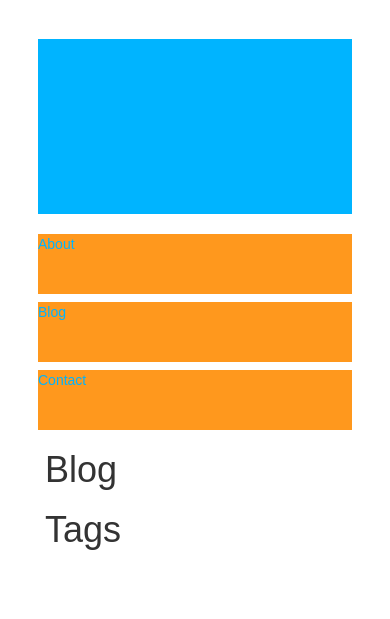
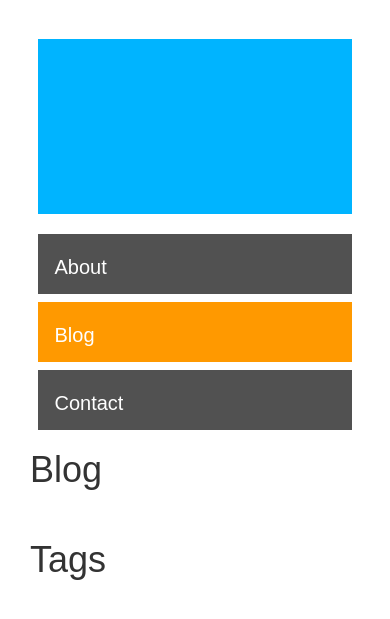
Before and after one commit to d16r/dustinshahidehpour.com, a Flask app: page /blog/ in a window 390 px wide. Shown: the top 619 px of the page. Run offline with Flask 2, Linux system fonts and the light colour scheme; some libraries are stand-ins or nearby versions; some web fonts are replaced.

Commit message:
Sidebar now highlights to the correct color.. Beginning to setup the contact colors.

```diff
--- a/app/static/css/style.css
+++ b/app/static/css/style.css
@@ -4,27 +4,24 @@
     margin: 8px 8px 20px 8px;
 }
 
-.box {
-    background-color: #FF981D;
-    min-height: 60px;
+.box{
+    background-color: rgb(81,81,81);
+    height: 60px;
     margin: 8px;
+    display: block;
+    padding-top: 19px;
+    padding-left: 5%;
+    font-size: 20px;
+    color: white;
 }
 
-.box > a {
-    display: block;
-    height: 60px;
-    width: 100%;
-}
-
-.box > a:hover {
-    background-color: rgb(81,81,81);
+.box:hover {
+    background-color: rgb(255,153,0);
     color: white;
     transition: background-color .7s ease;
     -o-transition: background-color .7s ease;
     -webkit-transition: background-color .7s ease;
     -moz-transition: background-color .7s ease;
-    -webkit-transform: background-color .7s ease;
-    transform: background-color .7s ease;
 }
 
 .container {
@@ -35,8 +32,8 @@
     text-decoration: none;
 }
 
-.container a {
-    color: rgb(0,180,255);
+.content {
+    text-align: center;
 }
 
 .grey {
@@ -48,6 +45,7 @@
     padding-bottom: 5px;
 }
 
-.post {
-    margin: 1px;
+#selected {
+    color:white;
+    background-color: rgb(255,153,0);
 }
--- a/app/templates/layouts/_base.html
+++ b/app/templates/layouts/_base.html
@@ -13,6 +13,8 @@
         <link rel="stylesheet" media="screen" href="/static/css/style.css">
 
         <link href="//netdna.bootstrapcdn.com/twitter-bootstrap/2.3.2/css/bootstrap-combined.no-icons.min.css" rel="stylesheet">
+        {% block head %}
+        {% endblock %}
 
         <link href='http://fonts.googleapis.com/css?family=Droid+Sans:400,700' rel='stylesheet' type='text/css'>
         <title>Dustin Shahidehpour</title>
@@ -23,9 +25,11 @@
       <div class="container middle">
         <div class="col-md-4">
             <div class="big-box"></div>
-            <div class="box"><a href="/">About</a></div>
-            <div class="box"><a href="/blog">Blog</a></div>
-            <div class="box"><a href="/contact">Contact</a></div>
+            <div>
+              <a class="box" data-target="about" href="/">About</a>
+              <a class="box" data-target="blog" href="/blog">Blog</a>
+              <a class="box" data-target="contact" href="/contact">Contact</a>
+            </div>
         </div>
         <div class="col-md-7">
           {% block content %}
@@ -46,5 +50,10 @@
         ga('create', 'UA-43766259-1', 'dustinshahidehpour.com');
         ga('send', 'pageview');
       </script>
+      <script>
+        $(document).ready(function(){
+          $(".box[data-target='{{name}}']").attr('id', 'selected');
+        })
+      </script>
   </body>
 </html>
--- a/app/templates/posts.html
+++ b/app/templates/posts.html
@@ -1,15 +1,15 @@
 {% extends "layouts/_base.html" %}
 {% block content %}
-    <div class="col-md-5">
+    <div>
         <h1>Blog</h1>
         {% for post in posts %}
             <div class="post">
-            <a href="{{ url_for('post', name=post.path.replace('posts/', '')) }}">{{ post.title }}</a>
-            <span class="dark-grey"><i>{{ post.date }}</i></span>
+                <span class="dark-grey"><i>{{ post.date }}</i></span> >>
+                <a href="{{ url_for('post', name=post.path.replace('posts/', '')) }}">{{ post.title }}</a>
             </div>
         {% endfor %}
-    </div>
-    <div class="col-md-4">
+    </div><br>
+    <div>
         <h1>Tags</h1>
         {% for tag in tags %}
         <a class="tag" href="/tag/{{tag}}">{{tag}}</a>&nbsp;&nbsp;&nbsp;<span class="badge">{{ tag_count[tag] }}</span><br>
--- a/app/views.py
+++ b/app/views.py
@@ -13,9 +13,7 @@
     """
     This method returns the main page of the site.
     """
-    posts = [p for p in flatpages if p.path.startswith(POST_DIR)]
-    posts.sort(key=lambda item: item['date'], reverse=True)
-    return render_template('index.html', posts=posts[:4])
+    return render_template('index.html', name='about')
 
 
 @app.route("/tag/<string:tag>/")
@@ -45,8 +43,9 @@
         else:
             tag_count[tag] += 1
 
-    return render_template('posts.html', posts=posts,
-                           tags=sorted(tag_count), tag_count=tag_count)
+    return render_template('posts.html',
+                           posts=posts, tags=sorted(tag_count),
+                           tag_count=tag_count, name='blog')
 
 
 @app.route('/blog/<name>/')
@@ -56,7 +55,7 @@
     """
     path = '{}/{}'.format(POST_DIR, name)
     post = flatpages.get_or_404(path)
-    return render_template('post.html', post=post)
+    return render_template('post.html', post=post, name='blog')
 
 
 @app.route('/contact/')
@@ -64,7 +63,7 @@
     """
     This method returns all the user's contact information.
     """
-    return render_template('contact.html')
+    return render_template('contact.html', name='contact')
 
 
 @app.errorhandler(404)
```
